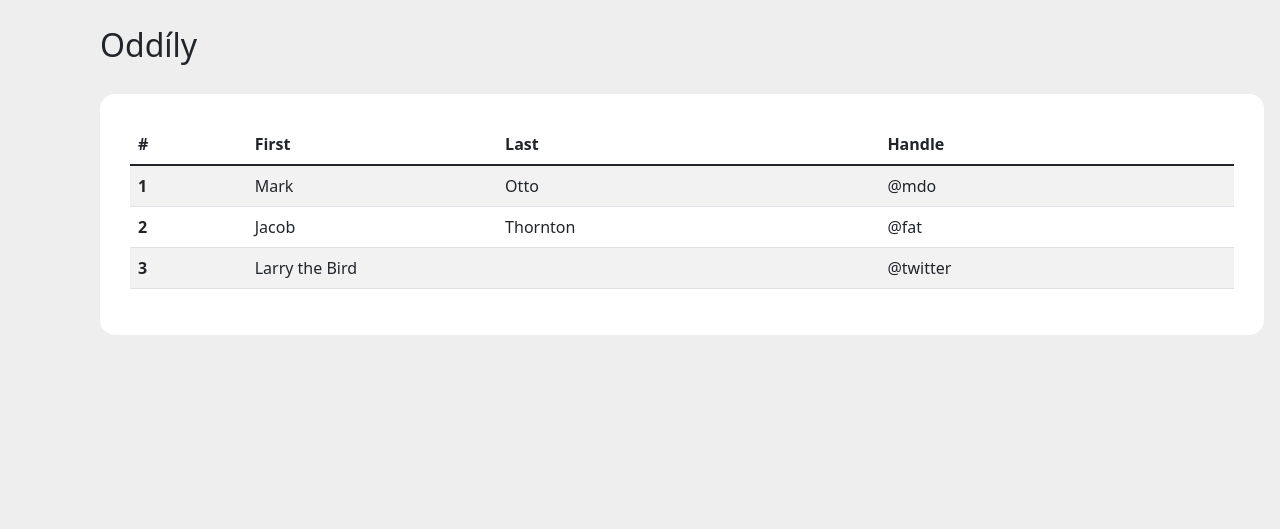
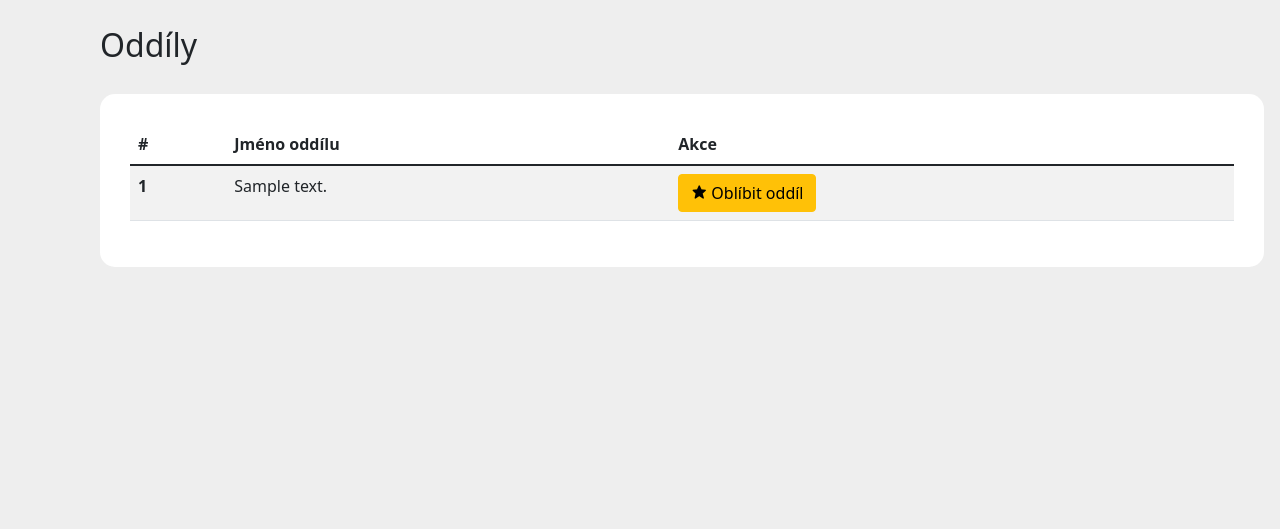
Before and after one commit to Tomborki/e-club, a PHP site: template app/Views/Divisions/divisions.html.twig in a window 1280 px wide. Shown: the part 64-593 px from the top of the page. Run offline with PHP 8.4, Linux system fonts and the light colour scheme; the template is opened without the code that fills it: most values are stand-ins (such as "Sample title", 1, 10 or a date in 2020); some libraries are stand-ins or nearby versions.

Commit message:
Division add

```diff
--- a/app/Config/config.inc.php
+++ b/app/Config/config.inc.php
@@ -1,6 +1,6 @@
 <?php
 
-const DEBUG_MODE = false;
+const DEBUG_MODE = TRUE;
 
 //------------------------- NASTAVENI STRANKY --------------------------------
 
--- a/app/Views/Divisions/divisions.html.twig
+++ b/app/Views/Divisions/divisions.html.twig
@@ -14,36 +14,27 @@
 {% block content %}
     <div id="divisions">
         <h2>Oddíly</h2>
+        {{ dump(divisions) }}
 
         <div class="table-container">
             <table class="table table-striped">
                 <thead>
                 <tr>
                     <th scope="col">#</th>
-                    <th scope="col">First</th>
-                    <th scope="col">Last</th>
-                    <th scope="col">Handle</th>
+                    <th scope="col">Jméno oddílu</th>
+                    <th scope="col">Akce</th>
                 </tr>
                 </thead>
                 <tbody>
+                {% for division in divisions %}
                 <tr>
-                    <th scope="row">1</th>
-                    <td>Mark</td>
-                    <td>Otto</td>
-                    <td>@mdo</td>
+                    <th scope="row">{{ loop.index }}</th>
+                    <td>{{ division.nameDivision }}</td>
+                    <td>
+                        <a class="btn btn-warning" href="divisions?action=likeDivision&id={{ division.id }}" role="button"> <i class='bx bxs-star'></i> Oblíbit oddíl</a>
+                    </td>
                 </tr>
-                <tr>
-                    <th scope="row">2</th>
-                    <td>Jacob</td>
-                    <td>Thornton</td>
-                    <td>@fat</td>
-                </tr>
-                <tr>
-                    <th scope="row">3</th>
-                    <td colspan="2">Larry the Bird</td>
-                    <td>@twitter</td>
-                </tr>
-                </tbody>
+                {% endfor %}
             </table>
         </div>
     </div>
```
Also changed, not shown: app/Controllers/DivisionsController.php (+14 -0 lines), app/Controllers/MainController.php (+6 -3 lines), app/Models/DbModel.php (+24 -0 lines).
